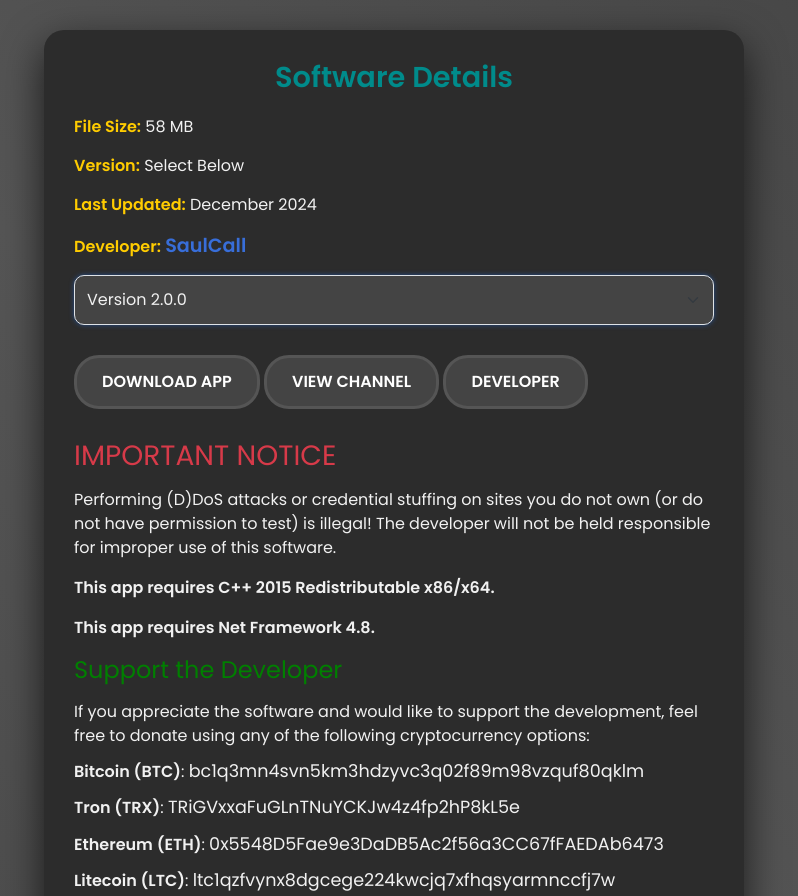
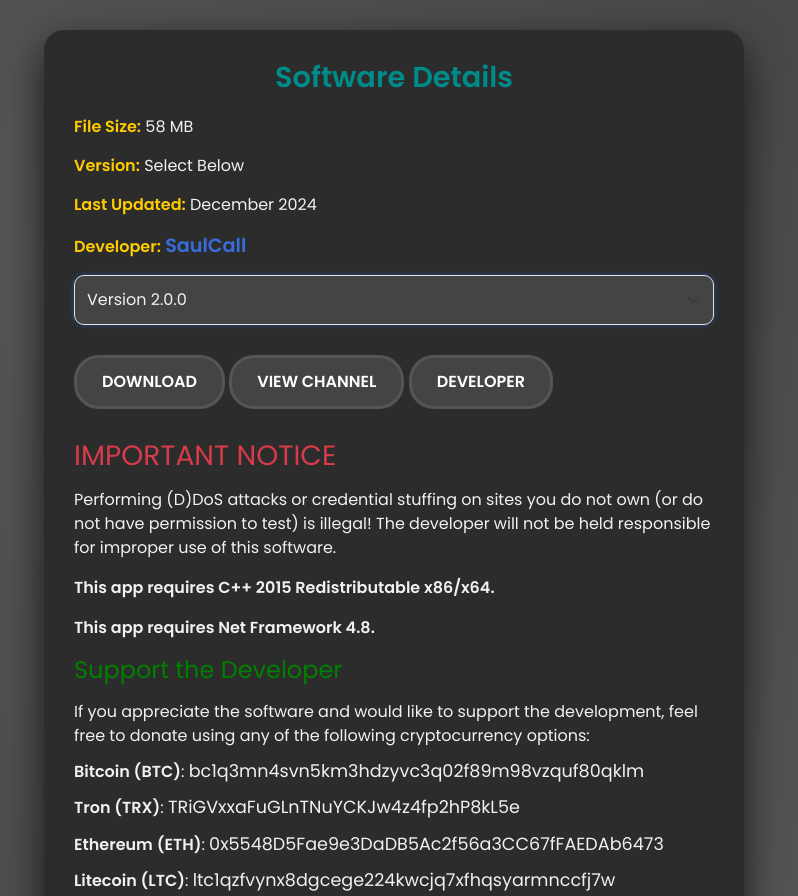
Before and after one commit to MesbahMX/WebSite, a plain HTML site: page index.html in a window 1280 px wide. Shown: the top 896 px of the page, without its empty margins (246-1044 px from the left). Drawn offline with nearby package versions, Linux system fonts and the light colour scheme.

Commit message:
Update index.html

```diff
--- a/index.html
+++ b/index.html
@@ -190,7 +190,7 @@
                 </select>
 
                 <!-- Buttons -->
-                <a href="https://github.com/MesbahMX/PedaretBulletV2.0.0/releases/download/PBV2.0.0/PedaretBulletV2.0.0.zip" class="btn download-btn" id="downloadBtn" target="_blank">Download App</a>
+                <a href="https://github.com/MesbahMX/PedaretBulletV2.0.0/releases/download/PBV2.0.0/PedaretBulletV2.0.0.zip" class="btn download-btn" id="downloadBtn" target="_blank">Download</a>
                 <a href="https://t.me/PedaretBullet" class="btn telegram-btn" target="_blank">View Channel</a>
                 <a href="https://t.me/SaulCall" class="btn developer-btn" target="_blank">Developer</a>
             </div>
```
